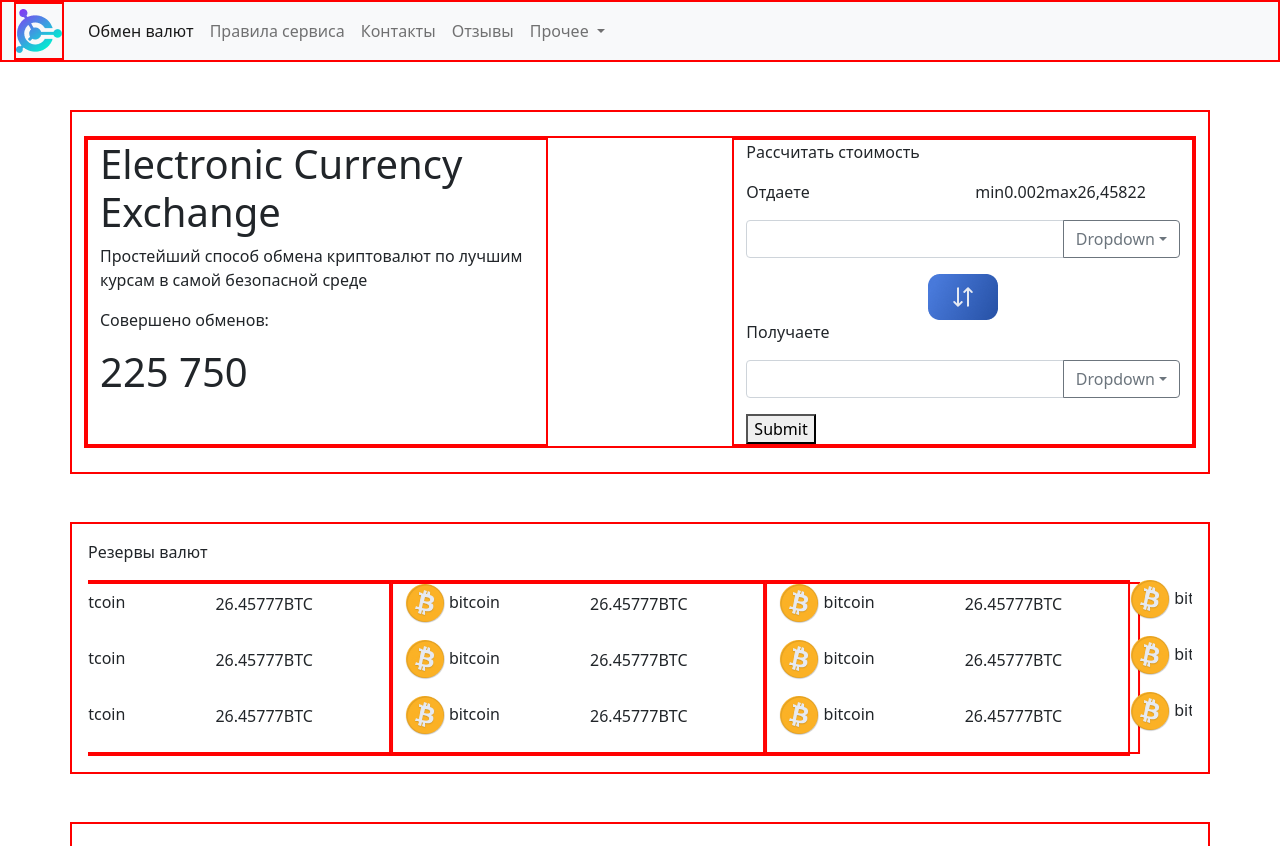
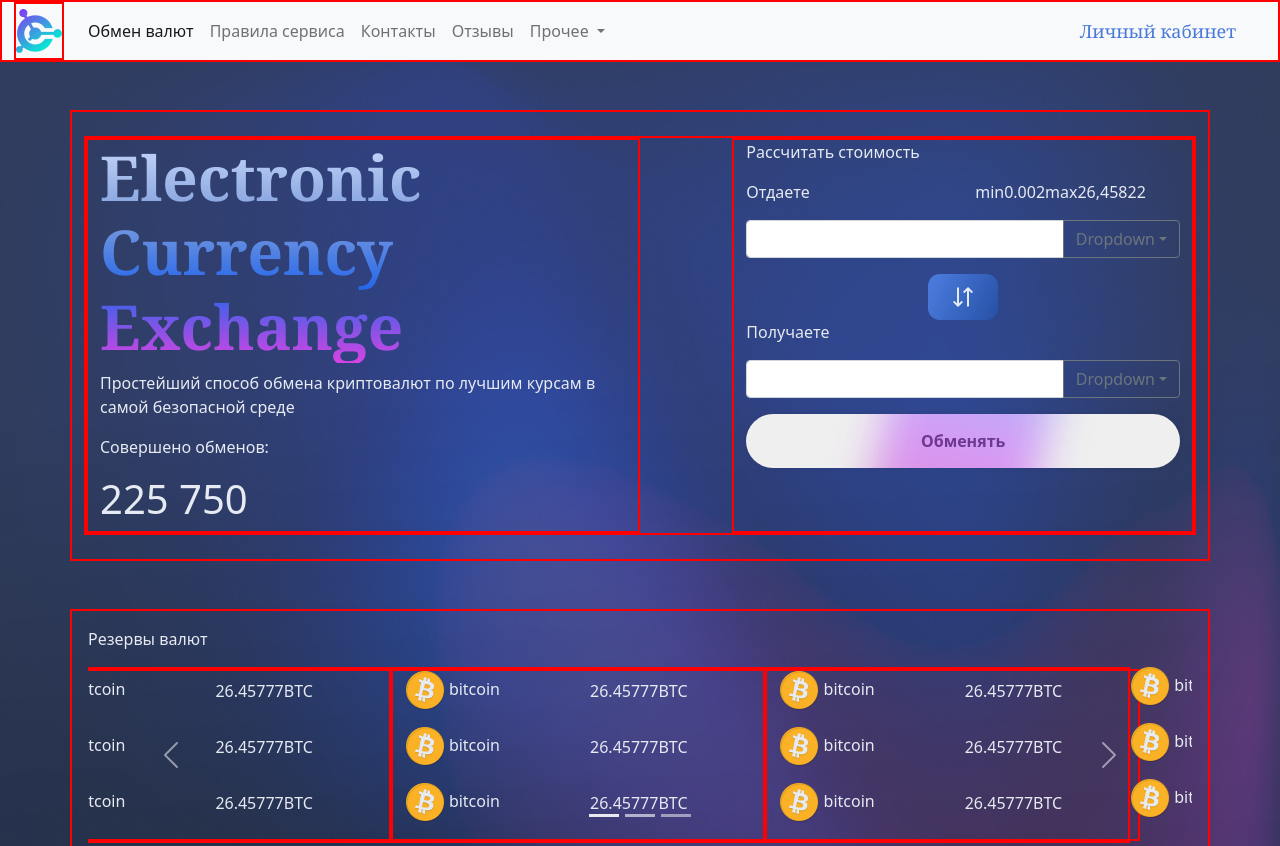
Before and after one commit to DenisVoitenko/crypto_change, a plain HTML site: page index.html in a window 1280 px wide. Shown: the top 846 px of the page. Drawn offline with Linux system fonts and the light colour scheme.

Commit message:
add btn_personal_area

```diff
--- a/css/index.css
+++ b/css/index.css
@@ -1,20 +1,136 @@
 body {
+    background: url(../images/background/Rectangle.png) 0px 0px/100% 100% no-repeat;
     margin: 0px;
     padding: 0px;
-}
-
-.header_h1 {
-
+    color: rgba(230, 234, 242, 1);
 }
 
 .red {
     border: 2px solid red;
 }
 
-.btn_submitFormChang {
+/* ===================START_Header=============== */
 
+.btn_personal_area {
+  font-size: 18px;
+  font-weight: 500;
+  font-family: Georgia, 'Times New Roman', Times, serif;
+  border: none;
+  background: none;
+  color: rgba(72, 121, 218, 1);
 }
 
+/* ===================END_Header============= */
+
+/* ====================START_Container_Form_Change====================== */
+
+.header_h1 {
+    font-family: Georgia, 'Times New Roman', Times, serif;
+    font-size: 62px;
+    font-weight: 800;
+    background: linear-gradient(rgba(200, 217, 251, 1),
+    rgba(129, 159, 220, 1),
+    rgba(37, 103, 234, 1),
+    rgba(214, 67, 227, 1));
+    -webkit-background-clip: text;
+    -webkit-text-fill-color: transparent;
+}
+
+/* ===========BTN_SUBMITFORMCHANGE=========== */
+
+.btn_submitFormChange {
+    width: 100%;
+    display: inline-flex;
+    align-items: center;
+    justify-content: center;
+    padding: 15px 30px;
+    border: 0;
+    position: relative;
+    overflow: hidden;
+    border-radius: 10rem;
+    transition: all 0.02s;
+    font-weight: bold;
+    color: rgb(37, 37, 37);
+    z-index: 0;
+    box-shadow: 0 0px 7px -5px rgba(0, 0, 0, 0.5);
+  }
+
+  .btn_submitFormChange:hover {
+    background: rgb(193, 228, 248);
+    color: rgb(33, 0, 85);
+  }
+
+  .btn_submitFormChange:active {
+    transform: scale(0.97);
+  }
+
+  .hoverEffect {
+    position: absolute;
+    bottom: 0;
+    top: 0;
+    left: 0;
+    right: 0;
+    display: flex;
+    align-items: center;
+    justify-content: center;
+    z-index: 1;
+  }
+
+  .hoverEffect div {
+    background: rgb(222,0,75);
+    background: linear-gradient(90deg, rgba(222,0,75,1) 0%, rgba(191,70,255,1) 49%, rgba(0,212,255,1) 100%);
+    border-radius: 40rem;
+    width: 100%;
+    height: 10rem;
+    transition: 0.4s;
+    filter: blur(20px);
+    animation: effect infinite 3s linear;
+    opacity: 0.5;
+  }
+
+  .btn_submitFormChange:hover .hoverEffect div {
+    width: 8rem;
+    height: 8rem;
+  }
+
+  @keyframes effect {
+
+    80% {
+      transform: rotate(340deg);
+    }
+
+    100% {
+      transform: rotate(360deg);
+    }
+  }
+
+/* ===========END_BTN_SUBMITFORMCHANGE======== */
+
+/* ===========END_Container_Form_Change====================== */
+
+/* ===========START_Container_Currency_Reserved============== */
+/* ===========END_Container_Currnecy_Reserved================= */
+
+/* ===========START_Container_Courses_Currency=============== */
+
+/* ===========END_Container_Coures_Curerency================= */
+
+/* ===========START_Container_Manual================= */
+/* ===========END_Container_Manual================ */
+
+/* ===========START_Container_Footer========== */
+
+.container_footer {
+  background-color: rgba(72, 121, 218, 0.2);
+}
+
+.link_footer {
+  text-decoration: none;
+  color: rgba(230, 234, 242, 1);
+}
+
+
+/* ===========END_Container_Footer=========== */
 .green_background {
     background-color: rgba(0, 255, 0, 0.541);
 }
@@ -43,8 +159,3 @@ body {
     list-style-type: none;
     list-style-position: inside;
 }
-
-.link_footer {
-    text-decoration: none;
-    color: black;
-}
--- a/index.html
+++ b/index.html
@@ -17,7 +17,7 @@
               <button class="navbar-toggler" type="button" data-bs-toggle="collapse" data-bs-target="#navbarNavDropdown" aria-controls="navbarNavDropdown" aria-expanded="false" aria-label="Toggle navigation">
                 <span class="navbar-toggler-icon"></span>
               </button>
-              <div class="collapse navbar-collapse" id="navbarNavDropdown">
+              <div class="collapse justify-content-between navbar-collapse" id="navbarNavDropdown">
                 <ul class="navbar-nav">
                   <li class="nav-item">
                     <a class="nav-link active" aria-current="page" href="#">Обмен валют</a>
@@ -42,18 +42,28 @@
                     </ul>
                   </li>
                 </ul>
+                <div>
+                    <div class="row">
+                        <div class="col-12">
+                            <button class="btn_personal_area">Личный кабинет</button>
+                        </div>
+                        <div class="col">
+
+                        </div>
+                    </div>
+                </div>
               </div>
             </div>
           </nav>
     </header>
     <!-- ==================================MAIN======================================= -->
     <main>
-        <!-- ==================================CONTAINER-1=========================== -->
+        <!-- ==================================START_Contaienr_Form_Change=========================== -->
         <div class="container p-4 mb-5 red">
             <!-- ======================ROW================= -->
             <div class="row justify-content-between red">
                 <!-- ==========================COL-1====================== -->
-                <div class="col-5 red">
+                <div class="col-6 red">
                     <div class="row">
                         <div class="col">
                             <h1 class="header_h1">Electronic Currency Exchange</h1>
@@ -145,14 +155,21 @@
                                         </div>
                                     </div>
                                 </div>
-                                <button type="submit" class="btn_submitFormChange">Submit</button>
+                                <div class="text-center">
+                                    <button type="submit" class="btn_submitFormChange">Обменять
+                                        <div class="hoverEffect">
+                                            <div>
+                                            </div>
+                                        </div>
+                                    </button>
+                                </div>
                             </form>
                         </div>
                     </div>
                 </div>
             </div>
         </div>
-        <!-- ========================================CONTAINER-2================================== -->
+        <!-- ========================================Container_Currency_Reserved================================== -->
         <div class="container currency-reserved mb-5 p-3 red">
             <div class="row">
                 <div class="col">
@@ -465,6 +482,7 @@
                 </div>
             </div>
         </div>
+        <!-- ======================================Container_Courses_Currency======================================== -->
         <div class="container courses_currency mb-5 p-4 red">
             <div class="row mb-4 red">
                 <div class="col">
@@ -545,6 +563,7 @@
                 </div>
             </div>
         </div>
+        <!-- ==================================Container_Manual========================================= -->
         <div class="container container_manual red mb-5 p-4">
             <div class="row red mb-4">
                 <div class="col text-center">
@@ -611,6 +630,7 @@
                 </div>
             </div>
         </div>
+        <!-- ============================Container_Support========================== -->
         <div class="container container_support p-3 mb-5 red">
             <div class="row red mb-4">
                 <div class="col text-center">
```
Also changed, not shown: images/background/Rectangle.png (added).
